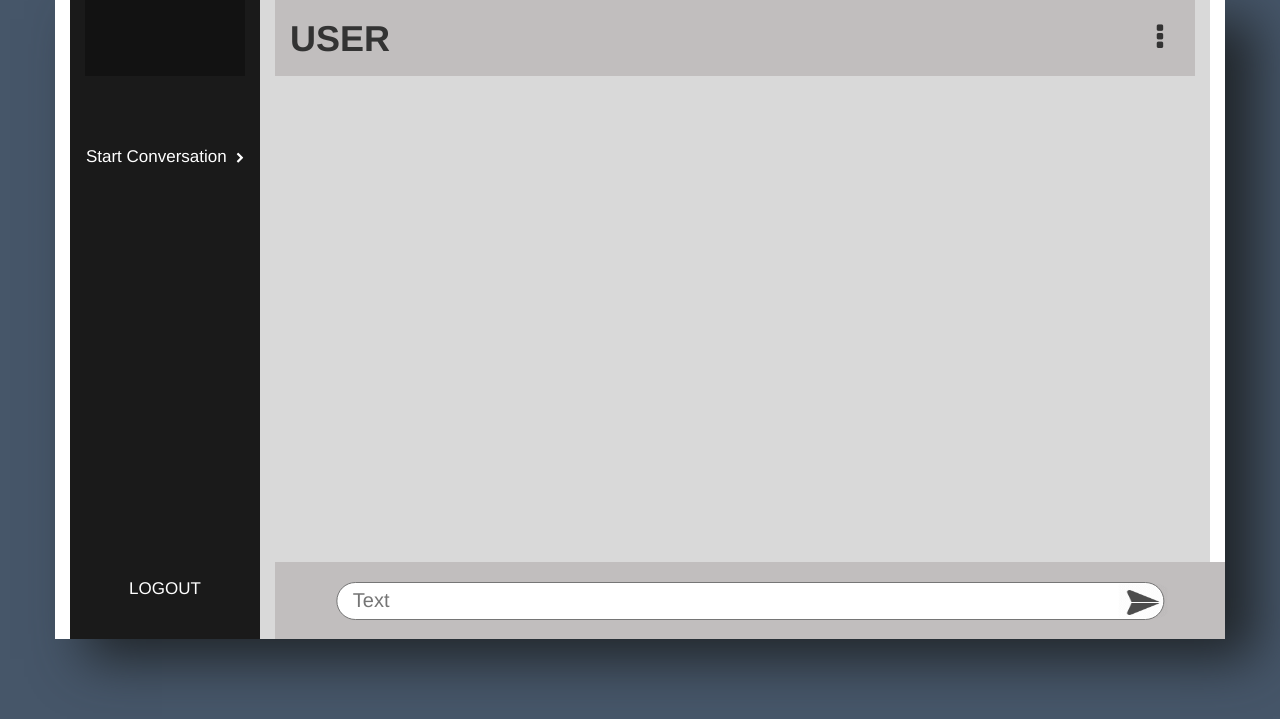
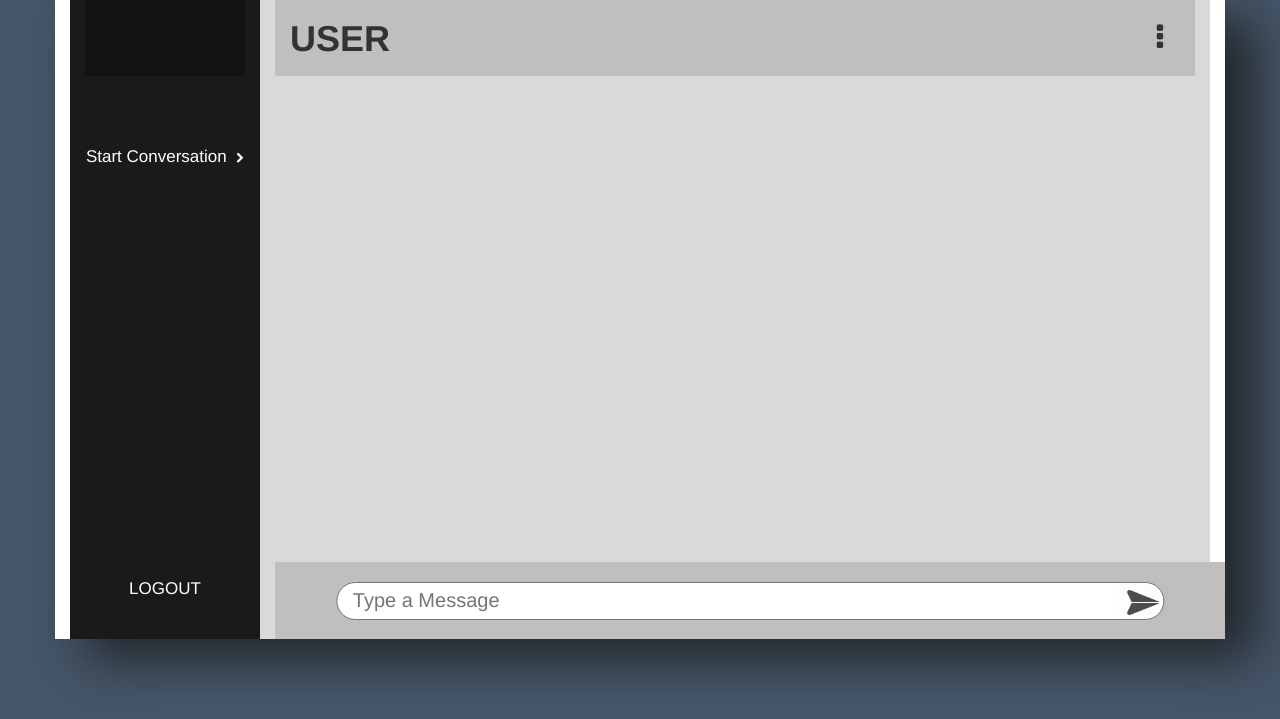
Before and after one commit to developer-student-club-snu/penpals, a PHP site: page /frontend/Home.php in a window 1280 px wide. Shown: the part 81-800 px from the top of the page. Run offline with PHP 8.4, Linux system fonts and the light colour scheme; some libraries are stand-ins or nearby versions.

Commit message:
Update Home.php

```diff
--- a/frontend/Home.php
+++ b/frontend/Home.php
@@ -39,7 +39,7 @@
                                 <button type="button" class="close" data-dismiss="modal">&times;</button>
                                 <form id = "nickname" >
                                     <label>Set Nickname:</label>
-                                    <input name= "nick" placeholder = "nickname"></input>
+                                    <input name= "nick" placeholder = "Enter Nickname"></input>
                                     <button type ="submit"  >Submit</button>
                                 </form>
 
@@ -87,7 +87,7 @@
                 <div class = "message_area">
 
                     <div class="col-md-11 parent">
-                        <textarea class="textbox" placeholder="Text" name="message_body"></textarea>
+                        <textarea class="textbox" placeholder="Type a Message" name="message_body"></textarea>
                     </div>
                     <div class="col-md-1 parent">
                         <button class="send_btn" type = "submit"><img src="<?php echo ___assets ?>src/icons/send-icon.png" class="send_img"></button>
```
